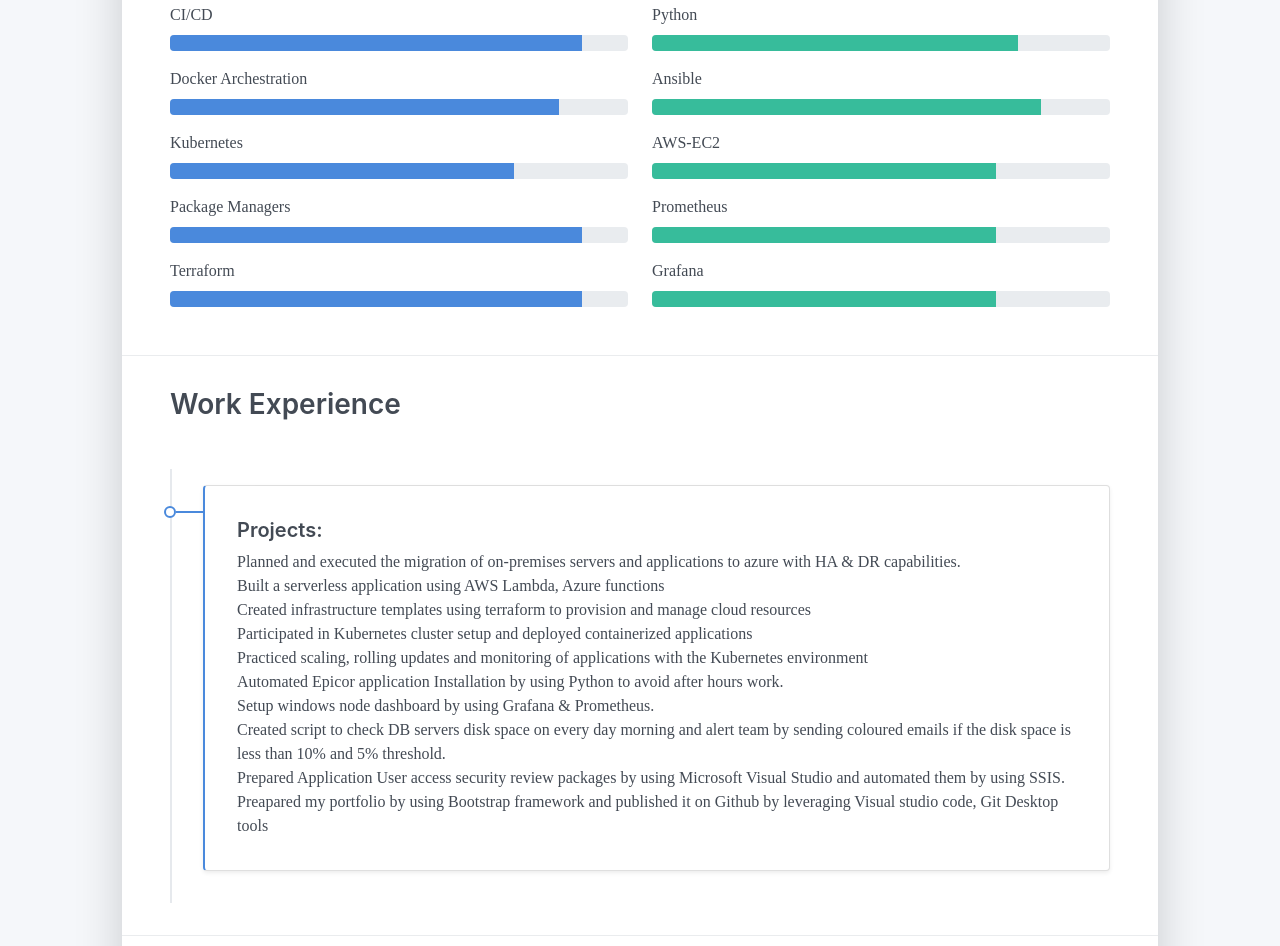
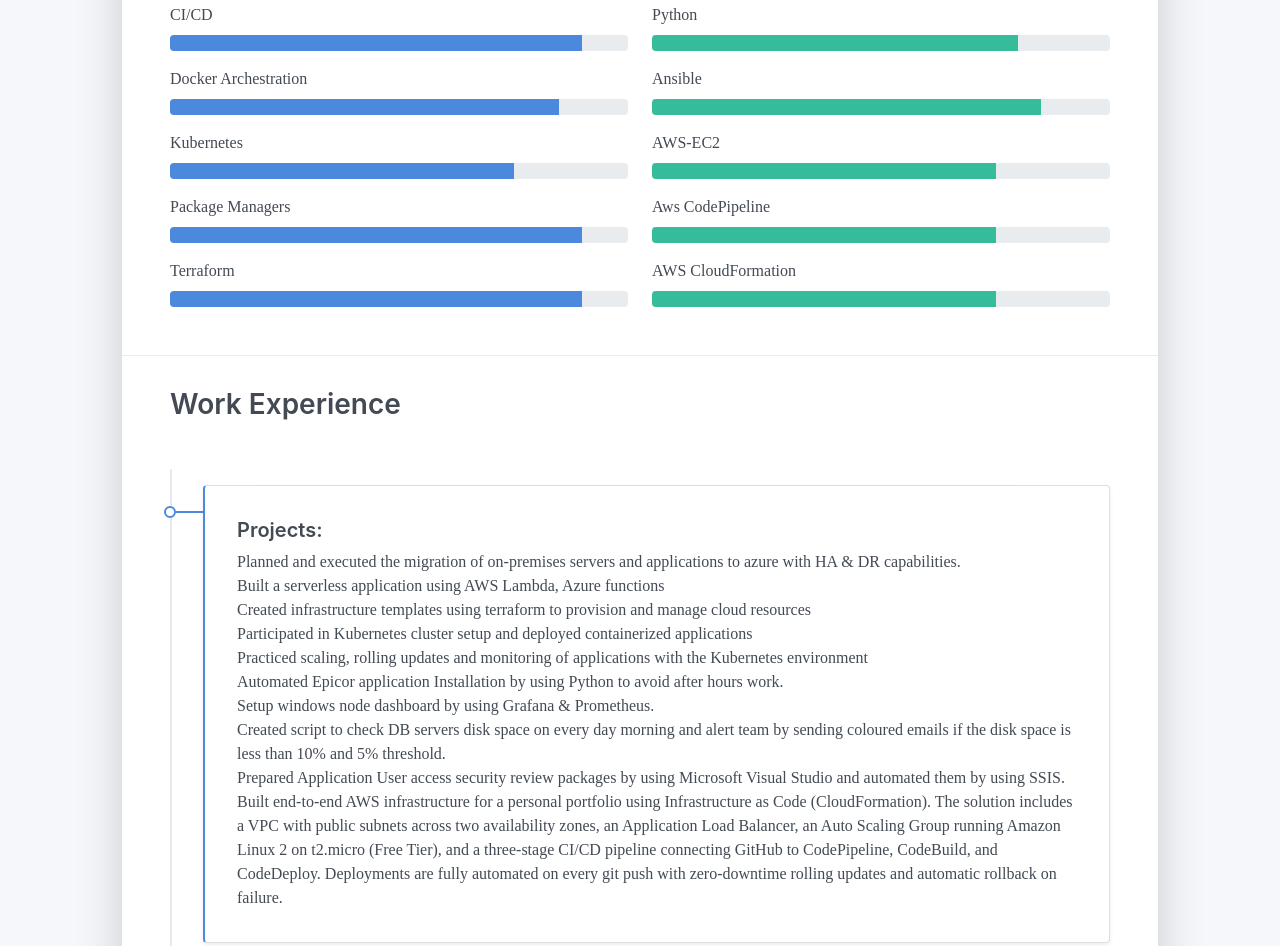
Before and after one commit to nash1983/Naresh-portfolio, a plain HTML site: page index.html in a window 1280 px wide. Shown: the part 778-1724 px from the top of the page. Drawn offline with Linux system fonts and the light colour scheme.

Commit message:
Update portfolio information

```diff
--- a/index.html
+++ b/index.html
@@ -40,7 +40,7 @@
       </div>
       <div class="col-lg-8 col-md-7 text-center text-md-start">
         <h2 class="h1 mt-2" data-aos="fade-left" data-aos-delay="0">Nash Surapureddy</h2>
-        <p data-aos="fade-left" data-aos-delay="100">Cloud Engineer</p>
+        <p data-aos="fade-left" data-aos-delay="100">DevOps Engineer</p>
         <div class="d-print-none" data-aos="fade-left" data-aos-delay="200"><a class="btn btn-light text-dark shadow-sm mt-1 me-1" href="NashReddy- DevOpsResume.pdf" target="_blank">Download CV</a><a class="btn btn-success shadow-sm mt-1" href="#contact">Hire Me</a></div>
       </div>
     </div>
@@ -128,12 +128,12 @@
             <div class="progress-bar bg-success" role="progressbar" data-aos="zoom-in-right" data-aos-delay="600" data-aos-anchor=".skills-section" style="width: 75%" aria-valuenow="75" aria-valuemin="0" aria-valuemax="100"></div>
           </div>
       </div>
-      <div class="mb-2"><span>Prometheus</span>
+      <div class="mb-2"><span>Aws CodePipeline</span>
         <div class="progress my-1">
           <div class="progress-bar bg-success" role="progressbar" data-aos="zoom-in-right" data-aos-delay="600" data-aos-anchor=".skills-section" style="width: 75%" aria-valuenow="75" aria-valuemin="0" aria-valuemax="100"></div>
         </div>
       </div>
-    <div class="mb-2"><span>Grafana</span>
+    <div class="mb-2"><span>AWS CloudFormation</span>
       <div class="progress my-1">
         <div class="progress-bar bg-success" role="progressbar" data-aos="zoom-in-right" data-aos-delay="600" data-aos-anchor=".skills-section" style="width: 75%" aria-valuenow="75" aria-valuemin="0" aria-valuemax="100"></div>
       </div>
@@ -157,7 +157,7 @@
             <div>Setup windows node dashboard by using Grafana & Prometheus. </div>
             <div>Created script to check DB servers disk space on every day morning and alert team by sending coloured emails if the disk space is less than 10% and 5% threshold. </div>
             <div>Prepared Application User access security review packages by using Microsoft Visual Studio and automated them by using SSIS. </div>
-            <div>Preapared my portfolio by using Bootstrap framework and published it on Github by leveraging Visual studio code, Git Desktop tools </div>
+            <div>Built end-to-end AWS infrastructure for a personal portfolio using Infrastructure as Code (CloudFormation). The solution includes a VPC with public subnets across two availability zones, an Application Load Balancer, an Auto Scaling Group running Amazon Linux 2 on t2.micro (Free Tier), and a three-stage CI/CD pipeline connecting GitHub to CodePipeline, CodeBuild, and CodeDeploy. Deployments are fully automated on every git push with zero-downtime rolling updates and automatic rollback on failure. </div>
         </div>
       </div>
     </div>
@@ -211,7 +211,7 @@
       <div class="col">
         <div class="mt-2">
           <h3 class="h6">Address</h3>
-          <div class="pb-2 text-secondary">Brisbane, QLD-4110</div>
+          <div class="pb-2 text-secondary">Perth, WA-6152</div>
           <h3 class="h6">Phone</h3>
           <div class="pb-2 text-secondary">0451589295</div>
           <h3 class="h6">Email</h3>
```
